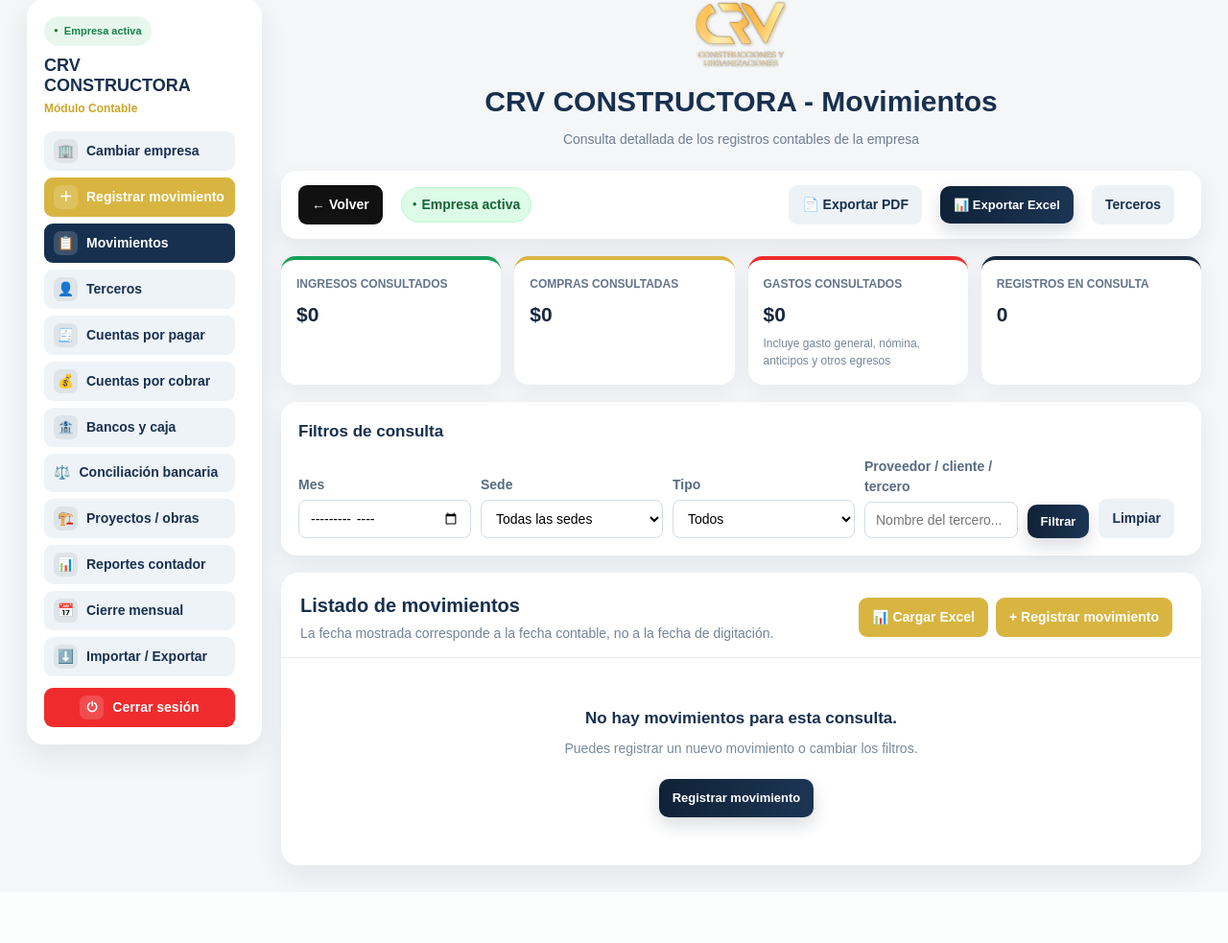
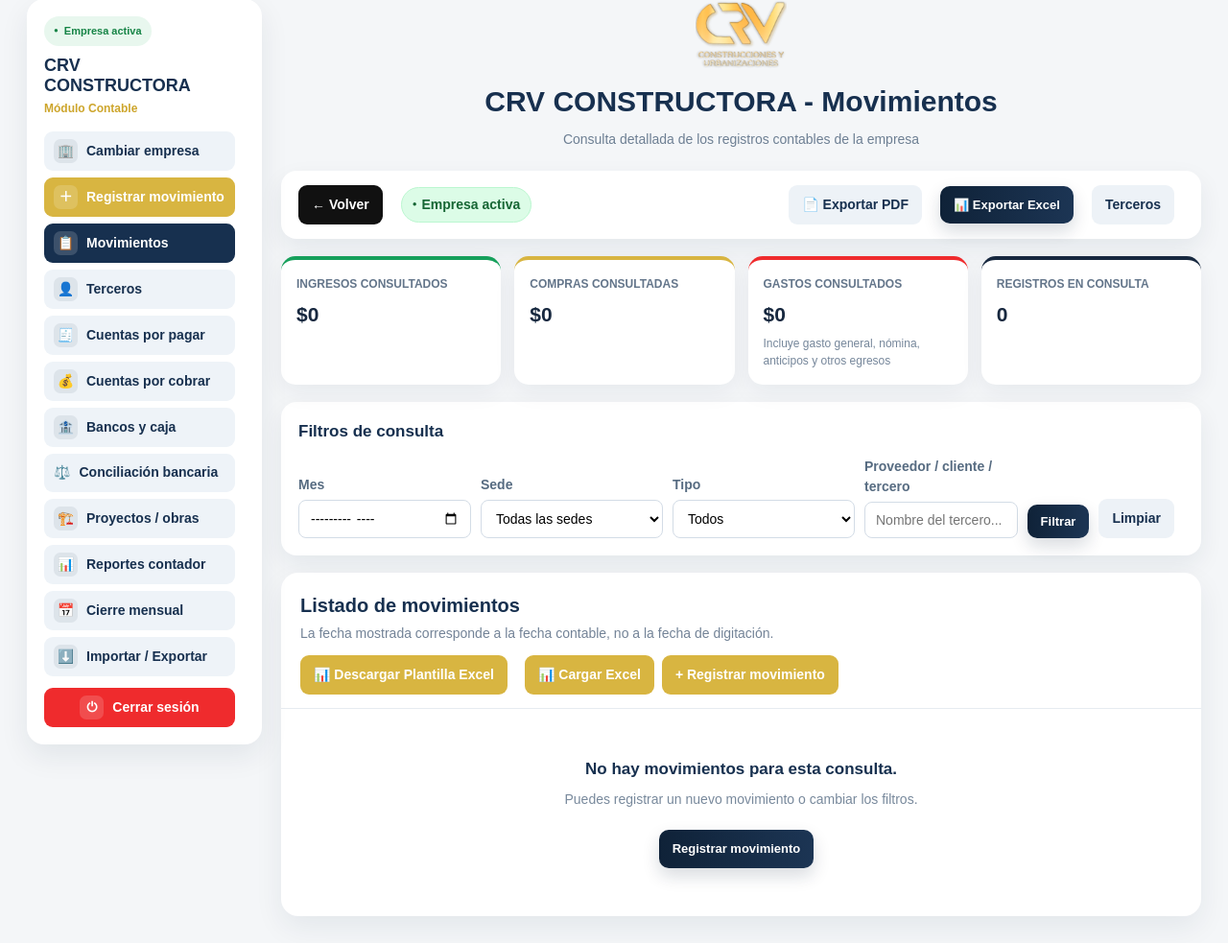
Before and after one commit to comprasconstructoracrv-afk/contabilidad, a Flask app: template app/templates/contabilidad/crv_movimientos.html in a window 1280 px wide. Shown: the part 29-1012 px from the top of the page at 96% size. Before the commit the page ends 950 px from the top, so only its background shows below. Run offline with Flask 3, Linux system fonts and the light colour scheme; the template is opened without the code that fills it, so the values that code supplies are empty.

Commit message:
feature (doc): Descarga de excel para registrar movimientos masivos

```diff
--- a/app/templates/contabilidad/crv_movimientos.html
+++ b/app/templates/contabilidad/crv_movimientos.html
@@ -1253,6 +1253,12 @@
             </div>
 
             <div style="display:flex; gap:8px; flex-wrap:wrap;">
+
+                <a href="{{ url_for('static', filename='plantilla_carga_masiva_movimientos_crv.xlsx') }}"
+                    class="btn btn-gold"
+                    download>
+                        📊 Descargar Plantilla Excel
+                    </a>
 
                 <button type="button" class="btn btn-gold" onclick="abrirModalExcelMovimientos()">
                     📊 Cargar Excel
```
Also changed, not shown: 1 other file.
